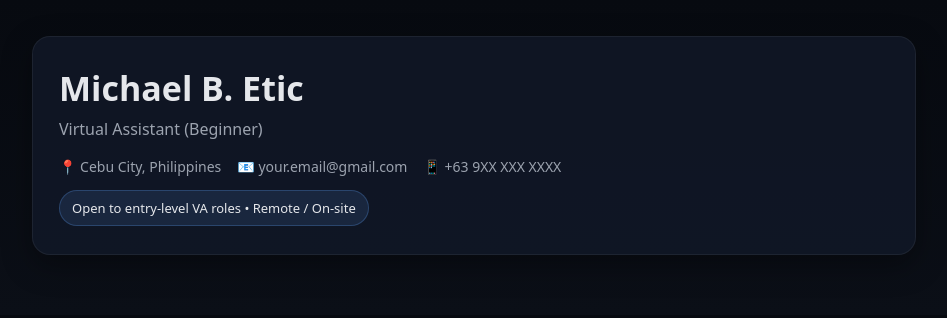
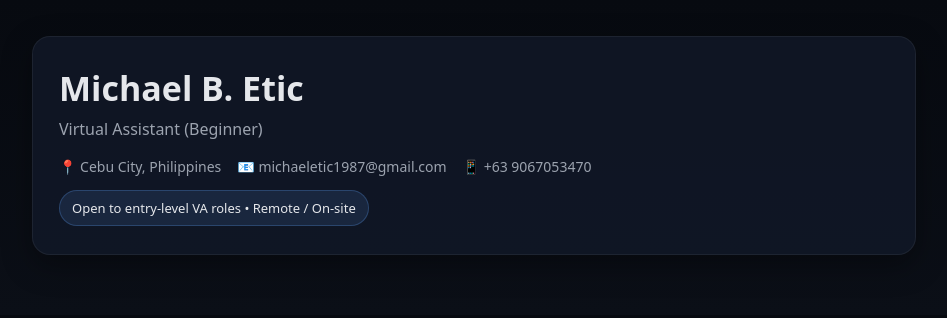
Before and after one commit to michael53470/michael53470.github.io, a plain HTML site: page index.html in a window 1280 px wide. Shown: the whole page, without its empty margins (166-1113 px from the left). Drawn offline with Linux system fonts and the light colour scheme.

Commit message:
Update index.html

```diff
--- a/index.html
+++ b/index.html
@@ -37,8 +37,8 @@
 
         <div class="meta">
           <span>📍 Cebu City, Philippines</span>
-          <span>📧 your.email@gmail.com</span>
-          <span>📱 +63 9XX XXX XXXX</span>
+          <span>📧 michaeletic1987@gmail.com</span>
+          <span>📱 +63 9067053470</span>
         </div>
 
         <div class="pill">Open to entry-level VA roles • Remote / On-site</div>
```
